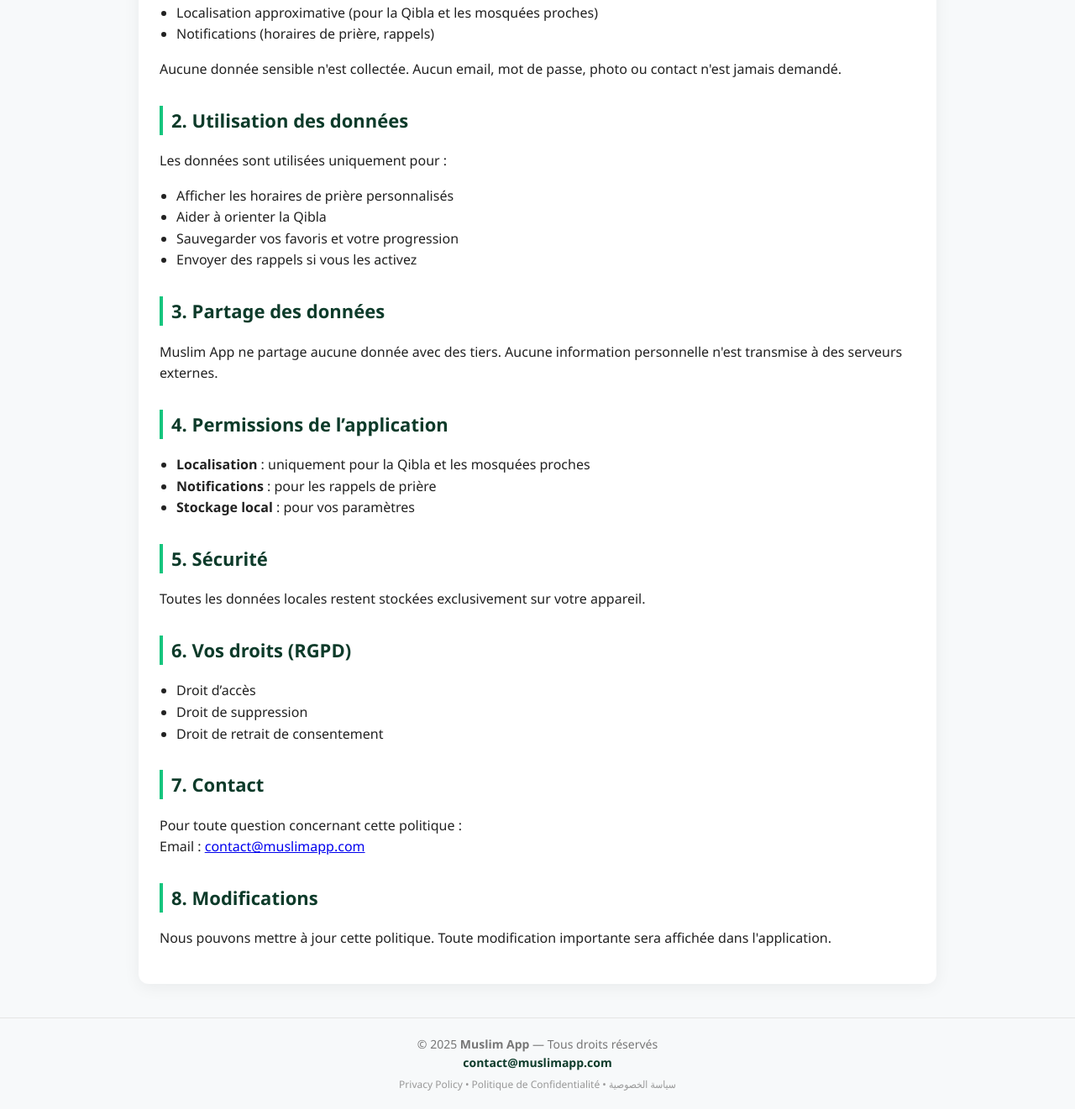
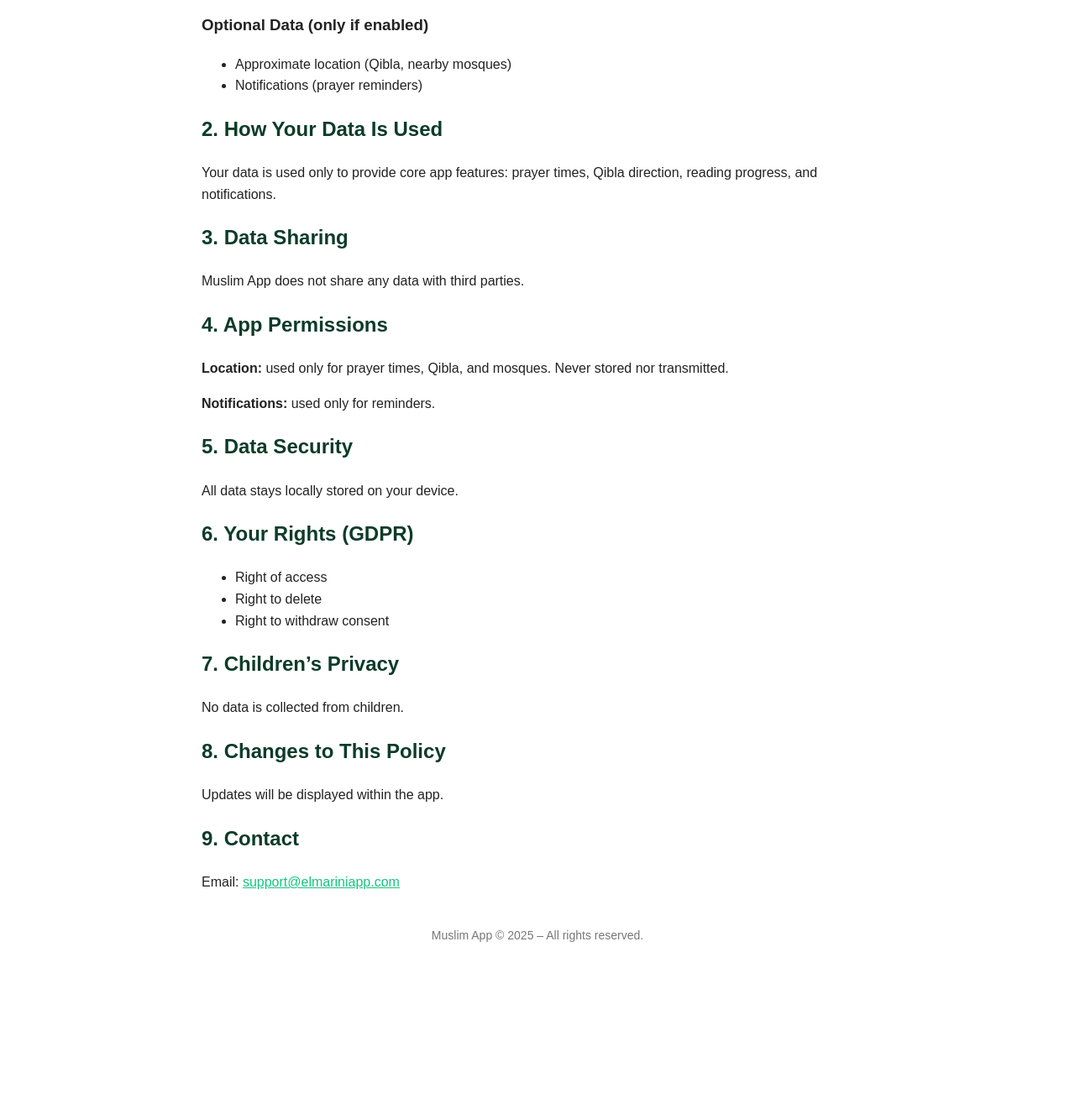
Before and after one commit to elmariniapp/muslim-app-policy, a plain HTML site: page index.html in a window 1280 px wide. Shown: the part 601-1922 px from the top of the page at 84% size. After the commit the page ends 1787 px from the top, so only its background shows below. Drawn offline with Linux system fonts and the light colour scheme.

Commit message:
Update index.html

```diff
--- a/index.html
+++ b/index.html
@@ -1,163 +1,89 @@
 <!DOCTYPE html>
-<html lang="fr">
+<html lang="en">
 <head>
-    <meta charset="UTF-8" />
-    <meta name="viewport" content="width=device-width, initial-scale=1.0" />
-    <title>Politique de Confidentialité – Muslim App</title>
-
+    <meta charset="UTF-8">
+    <meta name="viewport" content="width=device-width, initial-scale=1.0">
+    <title>Privacy Policy – Muslim App</title>
     <style>
         body {
-            font-family: "Segoe UI", Tahoma, sans-serif;
-            margin: 0;
-            padding: 0;
-            background: #f7f9fa;
+            font-family: Arial, sans-serif;
+            max-width: 800px;
+            margin: 40px auto;
+            padding: 20px;
+            line-height: 1.6;
             color: #222;
-            line-height: 1.6;
         }
-
-        .container {
-            max-width: 900px;
-            margin: 40px auto;
-            padding: 25px;
-            background: white;
-            border-radius: 12px;
-            box-shadow: 0 4px 20px rgba(0,0,0,0.06);
+        h1, h2 {
+            color: #0D3B2A;
         }
-
-        h1 {
-            color: #0D3B2A;
-            margin-bottom: 10px;
-            font-size: 28px;
-        }
-
-        h2 {
-            color: #0D3B2A;
-            margin-top: 30px;
-            font-size: 22px;
-            border-left: 4px solid #15C57E;
-            padding-left: 10px;
-        }
-
-        p, li {
-            font-size: 16px;
-        }
-
-        ul {
-            padding-left: 20px;
-        }
-
-        .date {
-            font-size: 14px;
-            color: #666;
-        }
-
-        footer {
+        a { color: #15C57E; }
+        .footer {
             margin-top: 40px;
-            padding: 20px;
-            text-align: center;
             font-size: 14px;
             color: #777;
-            border-top: 1px solid #e5e5e5;
-        }
-
-        footer a {
-            color: #0D3B2A;
-            text-decoration: none;
-            font-weight: bold;
-        }
-
-        footer small {
-            display: block;
-            margin-top: 4px;
-            color: #999;
-            font-size: 12px;
+            text-align: center;
         }
     </style>
 </head>
-
 <body>
 
-    <div class="container">
-        <h1>Politique de Confidentialité – Muslim App</h1>
+<h1>Privacy Policy – Muslim App</h1>
+<p><strong>Last updated:</strong> 2025-12-05</p>
 
-        <p class="date">
-            Dernière mise à jour : <strong>2025</strong>
-        </p>
+<p>Muslim App fully respects your privacy and is committed to protecting your personal data.
+This Privacy Policy explains what information is collected, how it is used, and your rights under GDPR and Google Play requirements.</p>
 
-        <p>
-            Muslim App respecte votre vie privée et s'engage à protéger vos données personnelles.
-            Cette Politique de Confidentialité explique quelles informations nous collectons, comment
-            elles sont utilisées et quels sont vos droits conformément au RGPD et aux exigences de Google Play.
-        </p>
+<h2>1. Information We Collect</h2>
+<p>Muslim App does <strong>not</strong> collect, store, transmit, or share any personal data on external servers.
+All data remains <strong>only on your device</strong>.</p>
 
-        <h2>1. Données collectées</h2>
-        <p>Muslim App collecte uniquement les informations nécessaires au fonctionnement de l'application :</p>
+<h3>Local Data (stored on your device only)</h3>
+<ul>
+    <li>App settings (theme, language, font size)</li>
+    <li>Prayer calculation method</li>
+    <li>Reading progress (surahs read, last position)</li>
+    <li>Favorites & saved duas</li>
+    <li>User onboarding choices</li>
+</ul>
 
-        <h3>Données locales (stockées uniquement sur votre appareil)</h3>
-        <ul>
-            <li>Préférences d'affichage (thème clair/sombre, taille du texte)</li>
-            <li>Langue de l’interface</li>
-            <li>Progression dans le Coran (sourates lues, favoris)</li>
-            <li>Historique de lecture</li>
-        </ul>
+<h3>Optional Data (only if enabled)</h3>
+<ul>
+    <li>Approximate location (Qibla, nearby mosques)</li>
+    <li>Notifications (prayer reminders)</li>
+</ul>
 
-        <h3>Données optionnelles (avec votre consentement)</h3>
-        <ul>
-            <li>Localisation approximative (pour la Qibla et les mosquées proches)</li>
-            <li>Notifications (horaires de prière, rappels)</li>
-        </ul>
+<h2>2. How Your Data Is Used</h2>
+<p>Your data is used only to provide core app features: prayer times, Qibla direction, reading progress, and notifications.</p>
 
-        <p>Aucune donnée sensible n'est collectée. Aucun email, mot de passe, photo ou contact n'est jamais demandé.</p>
+<h2>3. Data Sharing</h2>
+<p>Muslim App does not share any data with third parties.</p>
 
-        <h2>2. Utilisation des données</h2>
-        <p>Les données sont utilisées uniquement pour :</p>
-        <ul>
-            <li>Afficher les horaires de prière personnalisés</li>
-            <li>Aider à orienter la Qibla</li>
-            <li>Sauvegarder vos favoris et votre progression</li>
-            <li>Envoyer des rappels si vous les activez</li>
-        </ul>
+<h2>4. App Permissions</h2>
+<p><strong>Location:</strong> used only for prayer times, Qibla, and mosques. Never stored nor transmitted.</p>
+<p><strong>Notifications:</strong> used only for reminders.</p>
 
-        <h2>3. Partage des données</h2>
-        <p>
-            Muslim App ne partage aucune donnée avec des tiers.
-            Aucune information personnelle n'est transmise à des serveurs externes.
-        </p>
+<h2>5. Data Security</h2>
+<p>All data stays locally stored on your device.</p>
 
-        <h2>4. Permissions de l’application</h2>
-        <ul>
-            <li><strong>Localisation</strong> : uniquement pour la Qibla et les mosquées proches</li>
-            <li><strong>Notifications</strong> : pour les rappels de prière</li>
-            <li><strong>Stockage local</strong> : pour vos paramètres</li>
-        </ul>
+<h2>6. Your Rights (GDPR)</h2>
+<ul>
+    <li>Right of access</li>
+    <li>Right to delete</li>
+    <li>Right to withdraw consent</li>
+</ul>
 
-        <h2>5. Sécurité</h2>
-        <p>Toutes les données locales restent stockées exclusivement sur votre appareil.</p>
+<h2>7. Children’s Privacy</h2>
+<p>No data is collected from children.</p>
 
-        <h2>6. Vos droits (RGPD)</h2>
-        <ul>
-            <li>Droit d’accès</li>
-            <li>Droit de suppression</li>
-            <li>Droit de retrait de consentement</li>
-        </ul>
+<h2>8. Changes to This Policy</h2>
+<p>Updates will be displayed within the app.</p>
 
-        <h2>7. Contact</h2>
-        <p>
-            Pour toute question concernant cette politique :<br>
-            Email : <a href="mailto:contact@muslimapp.com">contact@muslimapp.com</a>
-        </p>
+<h2>9. Contact</h2>
+<p>Email: <a href="mailto:support@elmariniapp.com">support@elmariniapp.com</a></p>
 
-        <h2>8. Modifications</h2>
-        <p>
-            Nous pouvons mettre à jour cette politique. Toute modification importante sera affichée dans l'application.
-        </p>
-    </div>
-
-    <footer>
-        © 2025 <strong>Muslim App</strong> — Tous droits réservés<br>
-        <a href="mailto:contact@muslimapp.com">contact@muslimapp.com</a>
-        <small>Privacy Policy • Politique de Confidentialité • سياسة الخصوصية</small>
-    </footer>
+<div class="footer">
+    Muslim App © 2025 – All rights reserved.
+</div>
 
 </body>
 </html>
```
